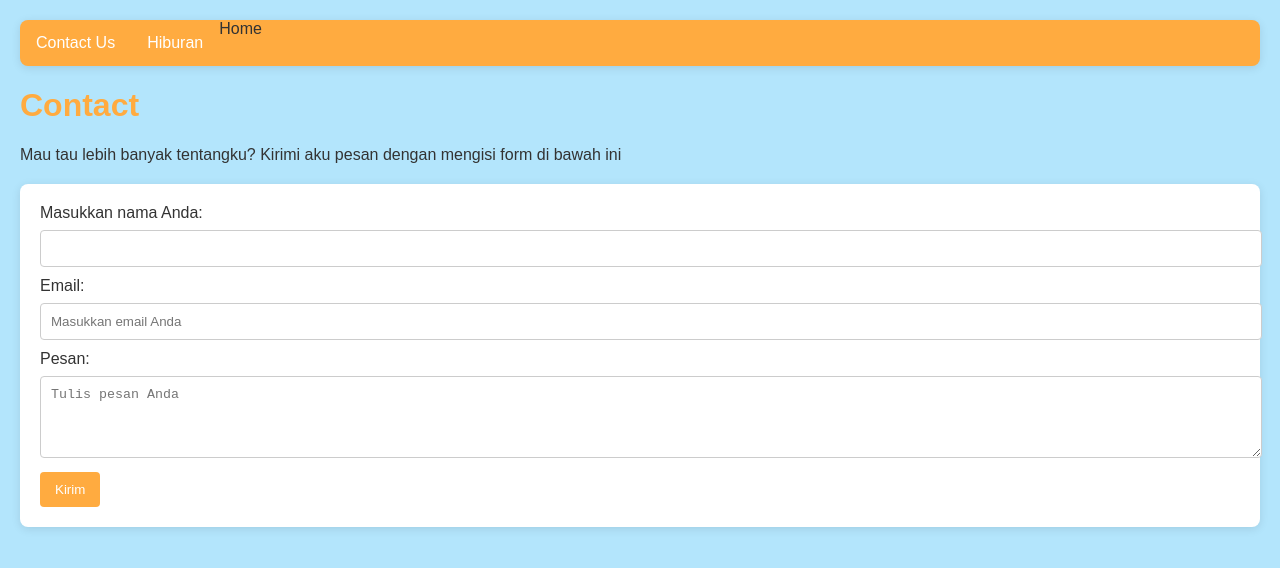
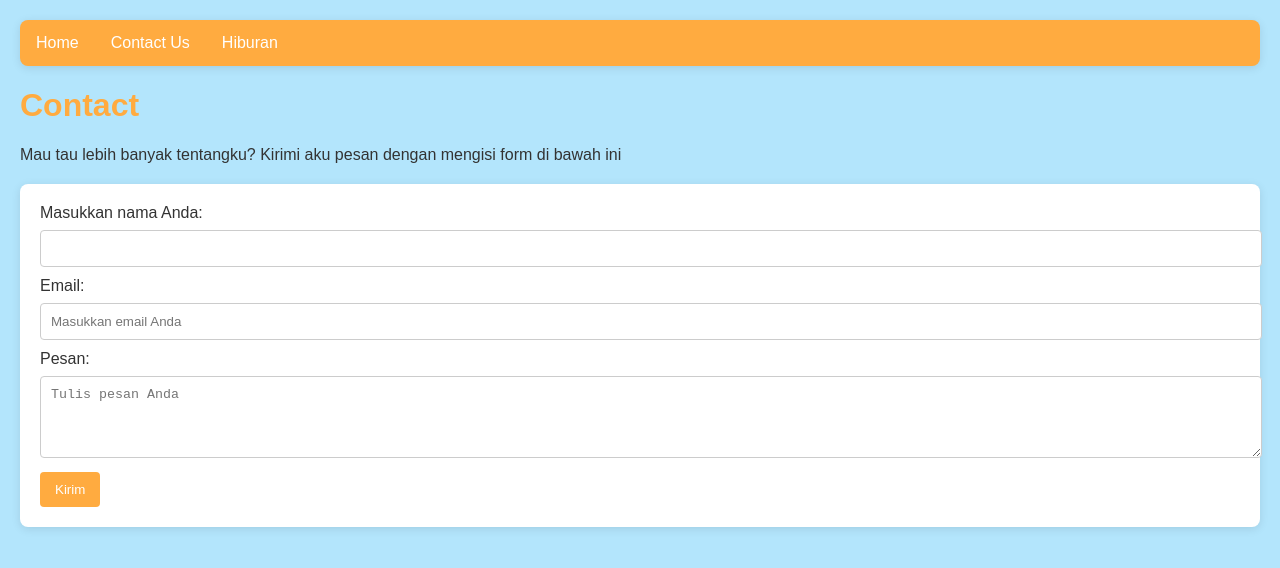
Before and after one commit to dinimelinda12/dinimelinda12.github.io, a plain HTML site: page contact us.html in a window 1280 px wide. Drawn offline with Linux system fonts and the light colour scheme.

Commit message:
Update contact us.html

```diff
--- a/contact us.html
+++ b/contact us.html
@@ -71,10 +71,11 @@
 <body>
 
     <!-- Navbar -->
-        <div class="navbar"
-    <a href="index.html">Home</a>
-    <a href="contact.html" class="active">Contact Us</a>
-    <a href="hiburan.html">Hiburan</a>
+             <div class="navbar">
+        <a href="index.html">Home</a>
+        <a href="contact.html">Contact Us</a>
+        <a href="hiburan.html" target="_blank" class="active">Hiburan</a>
+    </div>
 </div>
 
     </div>
```
